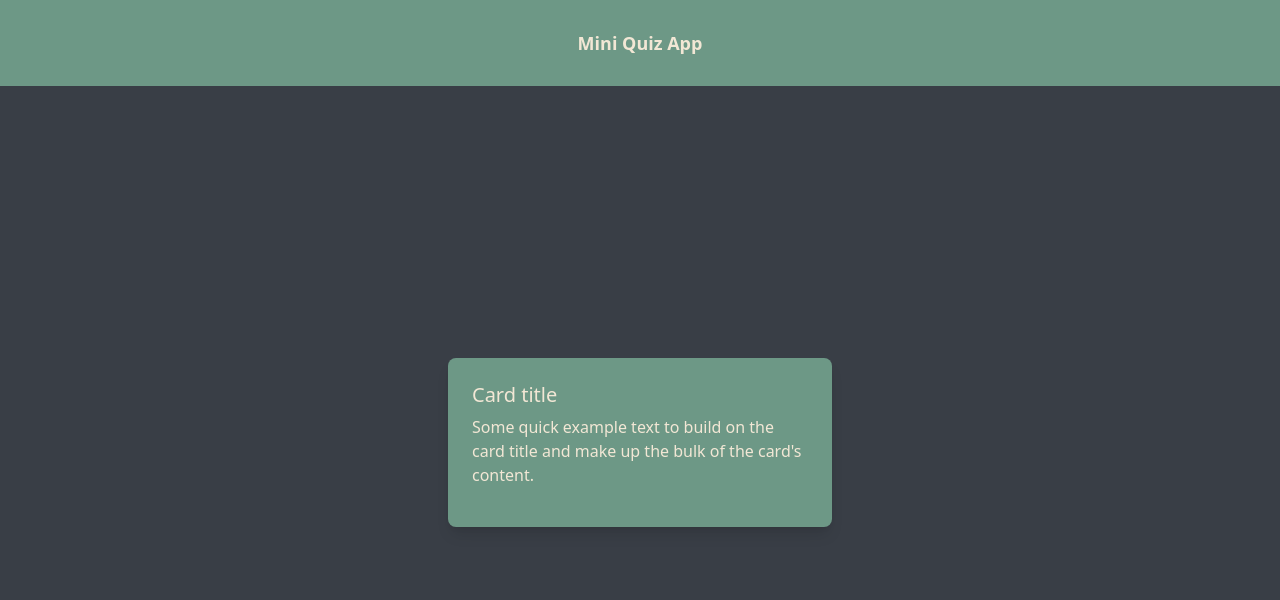
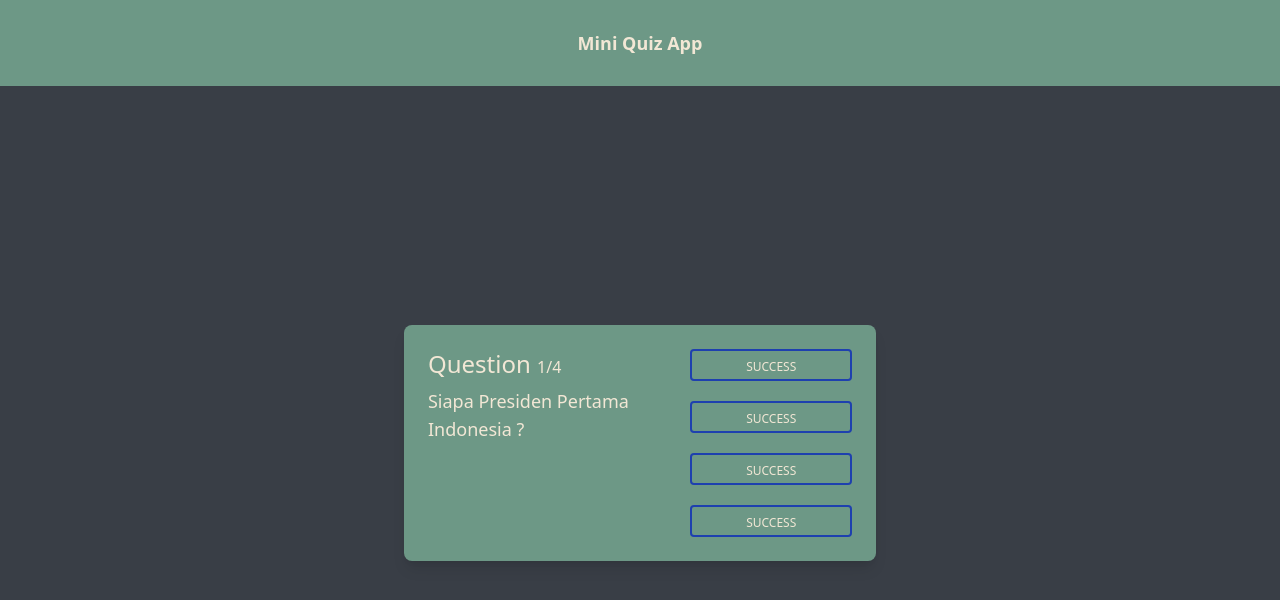
Before and after one commit to sugiartofahmi/react-mini-quiz, a React (Vite) app: page / in a window 1280 px wide. Shown: the top 600 px of the page. Built offline with nearby package versions, Linux system fonts and the light colour scheme.

Commit message:
Fahmi Sugiarto | Create Base Components

```diff
--- /dev/null
+++ b/src/components/Button/index.jsx
@@ -0,0 +1,12 @@
+const Button = ({ text }) => {
+  return (
+    <button
+      type="button"
+      class="w-[100%] h-8 inline-block px-6 py-2 border-2 border-blue-800 font-medium text-xs leading-tight uppercase rounded hover:bg-black hover:bg-opacity-5 focus:outline-none focus:ring-0 transition duration-150 ease-in-out"
+    >
+      {text}
+    </button>
+  );
+};
+
+export default Button;
--- a/src/components/Card/index.jsx
+++ b/src/components/Card/index.jsx
@@ -1,14 +1,40 @@
+import CardLayout from "../../layout/CardLayout";
 const Card = () => {
   return (
-    <div className="flex justify-center">
-      <div className="block p-6 rounded-lg shadow-lg  bg-[#6D9886] text-[#F2E7D5] max-w-sm">
-        <h5 className="text-xl leading-tight font-medium mb-2">Card title</h5>
-        <p className="text-base mb-4">
-          Some quick example text to build on the card title and make up the
-          bulk of the card's content.
-        </p>
+    <CardLayout>
+      <div className="w-3/5">
+        <h5 className="text-2xl leading-tight font-medium mb-2">
+          Question <span className=" text-base">1/4</span>
+        </h5>
+        <p className="text-lg mb-4">Siapa Presiden Pertama Indonesia ?</p>
       </div>
-    </div>
+      <div className="w-2/5 flex flex-col gap-y-5 justify-center ">
+        <button
+          type="button"
+          class="w-[100%]  h-8 inline-block px-6 py-2 border-2 border-blue-800 font-medium text-xs leading-tight uppercase rounded hover:bg-black hover:bg-opacity-5 focus:outline-none focus:ring-0 transition duration-150 ease-in-out"
+        >
+          Success
+        </button>
+        <button
+          type="button"
+          class="w-[100%] h-8 inline-block px-6 py-2 border-2 border-blue-800 font-medium text-xs leading-tight uppercase rounded hover:bg-black hover:bg-opacity-5 focus:outline-none focus:ring-0 transition duration-150 ease-in-out"
+        >
+          Success
+        </button>
+        <button
+          type="button"
+          class="w-[100%] h-8 inline-block px-6 py-2 border-2 border-blue-800 font-medium text-xs leading-tight uppercase rounded hover:bg-black hover:bg-opacity-5 focus:outline-none focus:ring-0 transition duration-150 ease-in-out"
+        >
+          Success
+        </button>
+        <button
+          type="button"
+          class="w-[100%] h-8 inline-block px-6 py-2 border-2 border-blue-800 font-medium text-xs leading-tight uppercase rounded hover:bg-black hover:bg-opacity-5 focus:outline-none focus:ring-0 transition duration-150 ease-in-out"
+        >
+          Success
+        </button>
+      </div>
+    </CardLayout>
   );
 };
 
--- a/src/layout/CardLayout/index.jsx
+++ b/src/layout/CardLayout/index.jsx
@@ -1,5 +1,13 @@
-const CardLayout = () => {
-  return <h1>Halo</h1>;
+const CardLayout = ({ children }) => {
+  return (
+    <>
+      <div className="flex justify-center ">
+        <div className="flex flex-row gap-x-5 p-6 rounded-lg shadow-lg  bg-[#6D9886] text-[#F2E7D5] max-w-lg">
+          {children}
+        </div>
+      </div>
+    </>
+  );
 };
 
 export default CardLayout;
```
